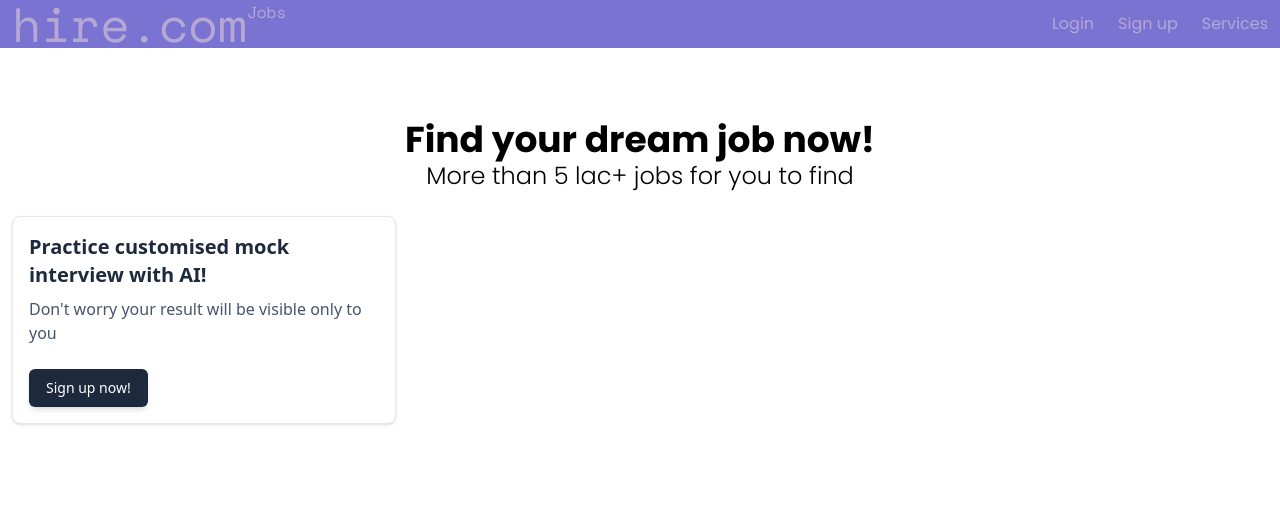
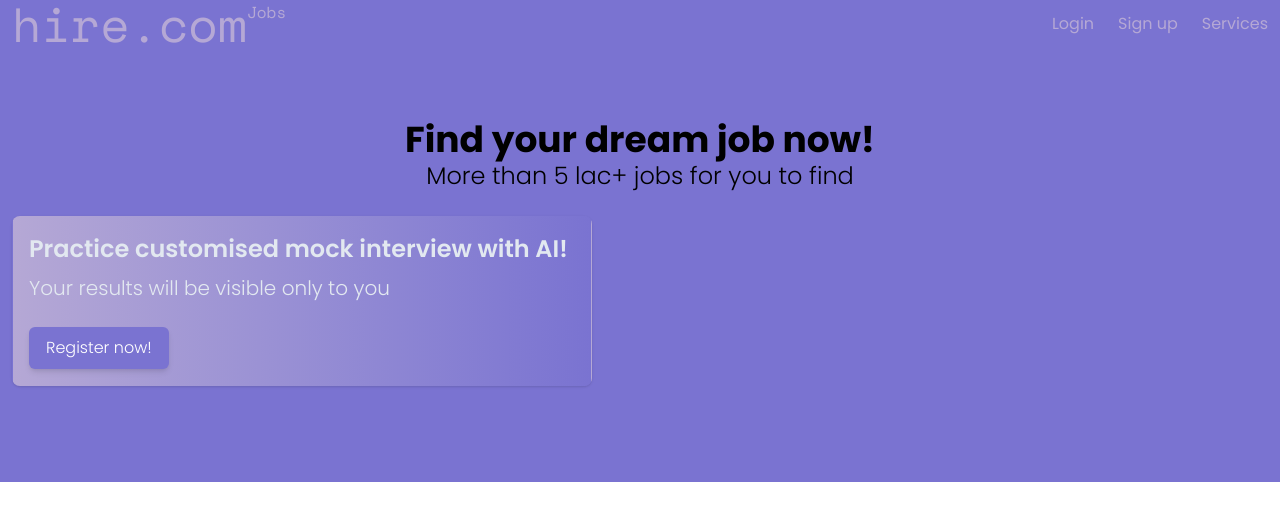
Before and after one commit to ReconElement/Hire, a React (Vite) app: page / in a window 1280 px wide. Shown: the top 520 px of the page. Built offline with nearby package versions, Linux system fonts and the light colour scheme.

Commit message:
Added some code
Added some code

```diff
--- /dev/null
+++ b/src/assets/Card.tsx
@@ -0,0 +1,22 @@
+import '../App.css';
+const Card = ()=>{
+    return(
+        <div className="relative flex flex-col my-6 bg-gradient-to-r from-lightviolet to-darkviolet text-gray-400 shadow-sm border border-slate-200 border-transparent rounded-lg w-145">
+            <div className="p-4">
+                <div className="mb-2 text-slate-200 text-2xl poppins-regular poppins-semibold ">
+                    <span className="">
+                        Practice customised mock interview with AI!
+                    </span>
+                </div>
+                <div className="text-slate-200 leading-normal text-xl poppins-light">
+                    Your results will be visible only to you
+                </div>
+                <button type="button" className="rounded-md poppins-light bg-darkviolet py-2 px-4 mt-6 border border-transparent text-center text-base text-white transition-all shadow-md hover:shadow-lg focus:bg-slate-300">
+                    Register now!
+                </button>
+            </div>
+        </div>
+    )
+};
+
+export default Card;
--- a/src/components/Landing.tsx
+++ b/src/components/Landing.tsx
@@ -3,7 +3,7 @@ import Titlebar from './Landing/Titlebar';
 import Content from './Landing/Content';
 const Landing = ()=>{
     return(
-        <div className="flex flex-col justify-stretch">
+        <div className="flex flex-col justify-stretch bg-darkviolet">
             <Titlebar/>
             <Content/>
         </div>
--- a/src/components/Landing/Content.tsx
+++ b/src/components/Landing/Content.tsx
@@ -1,4 +1,5 @@
 import '../../App.css';
+import Card from '../../assets/Card';
 const Content = ()=>{
     return (
         <div className="py-18 px-3 ">
@@ -10,7 +11,7 @@ const Content = ()=>{
             </div>
             <div>
                 {/* refer to https://www.material-tailwind.com/docs/html/card#blog-card for these tailwind styles */}
-                <div className="relative flex flex-col my-6 bg-white shadow-sm border border-slate-200 rounded-lg w-96">
+                {/* <div className="relative flex flex-col my-6 bg-white shadow-sm border border-slate-200 rounded-lg w-96">
                     <div className="p-4">
                         <h5 className="mb-2 text-slate-800 text-xl font-semibold">
                             Practice customised mock interview with AI!
@@ -22,7 +23,8 @@ const Content = ()=>{
                             Sign up now!
                         </button>
                     </div>
-                </div>
+                </div> */}
+                <Card/>
             </div>
         </div>
     )
```
